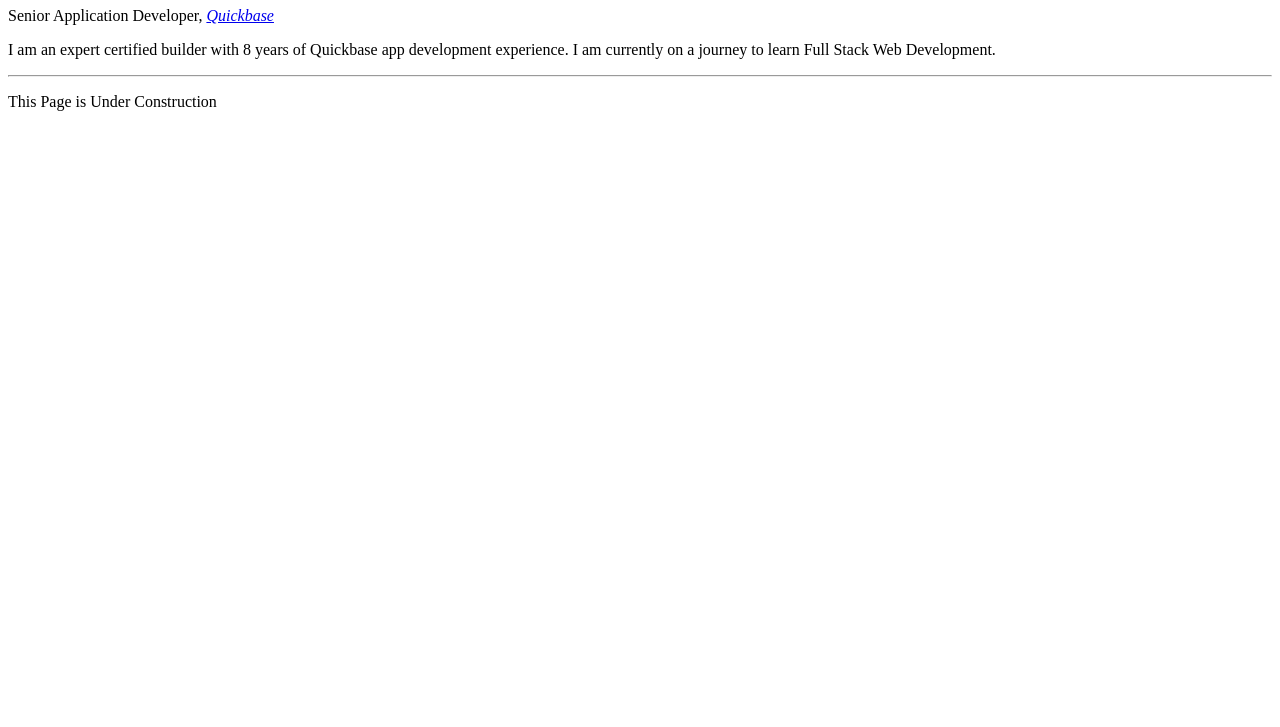
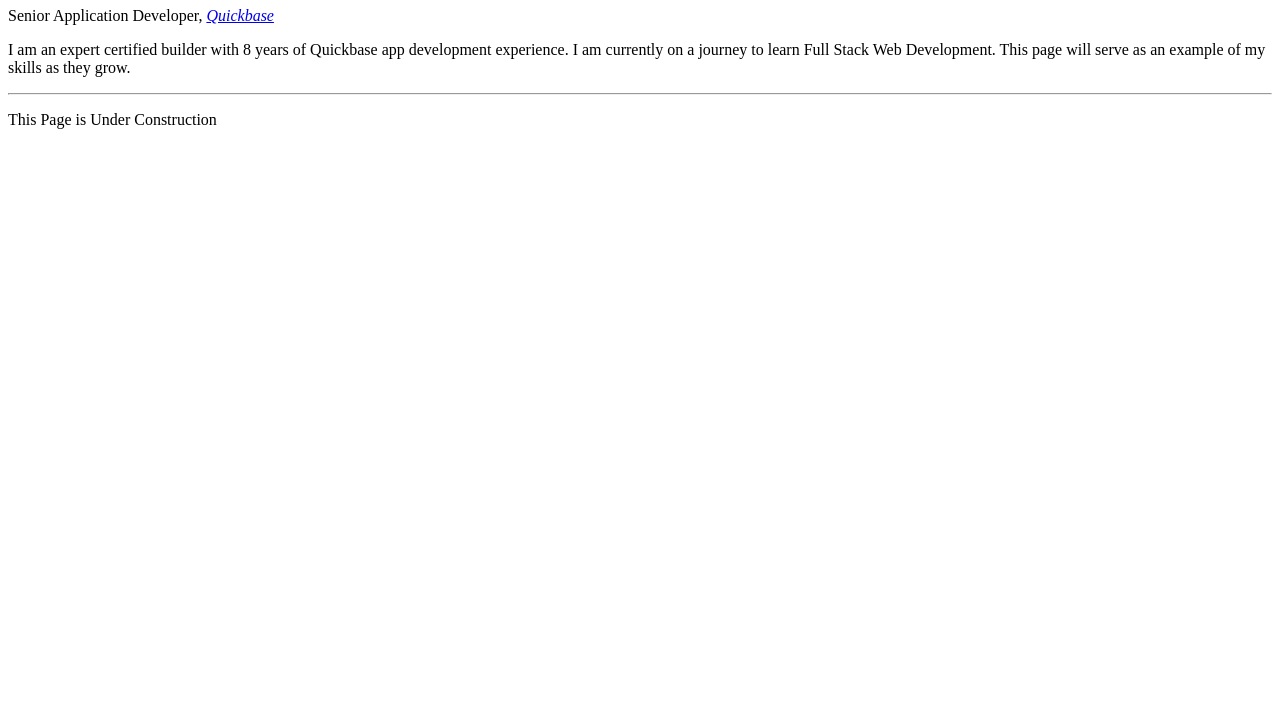
Before and after one commit to slumpjones/cv, a plain HTML site: page index.html in a window 1280 px wide. Shown: the part 73-800 px from the top of the page. Drawn offline with Linux system fonts and the light colour scheme.

Commit message:
Update index.html
Updating the about page

```diff
--- a/index.html
+++ b/index.html
@@ -11,7 +11,7 @@
     <td><img src="images/profilepic.jpeg" alt="Jeff's Profile Picture"></td> -->
     <td><h1>Jeff Jones</h1>
     <p>Senior Application Developer, <em><a href="https://www.quickbase.com">Quickbase</a></em></p>
-    <p>I am an expert certified builder with 8 years of Quickbase app development experience. I am currently on a journey to learn Full Stack Web Development.</p>
+    <p>I am an expert certified builder with 8 years of Quickbase app development experience. I am currently on a journey to learn Full Stack Web Development. This page will serve as an example of my skills as they grow.</p>
 </td>
   </table>
     <hr>
```
